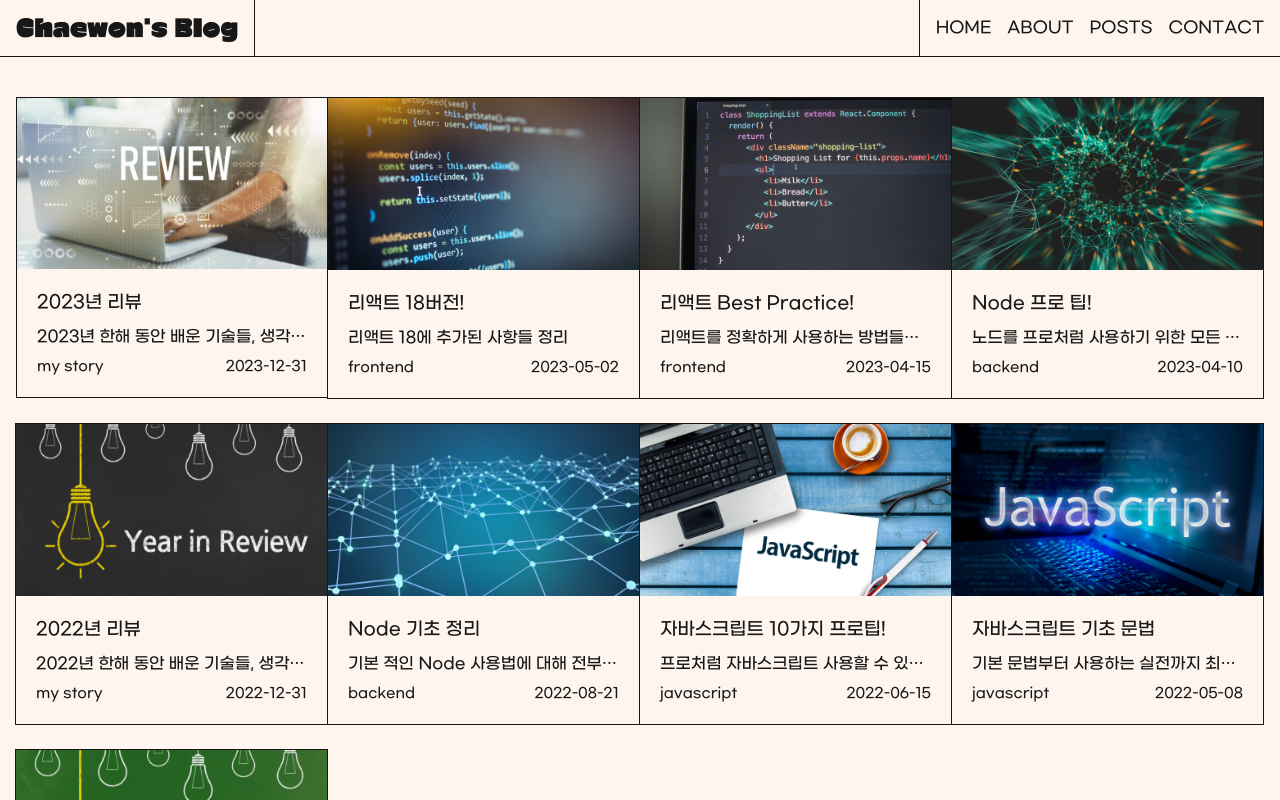
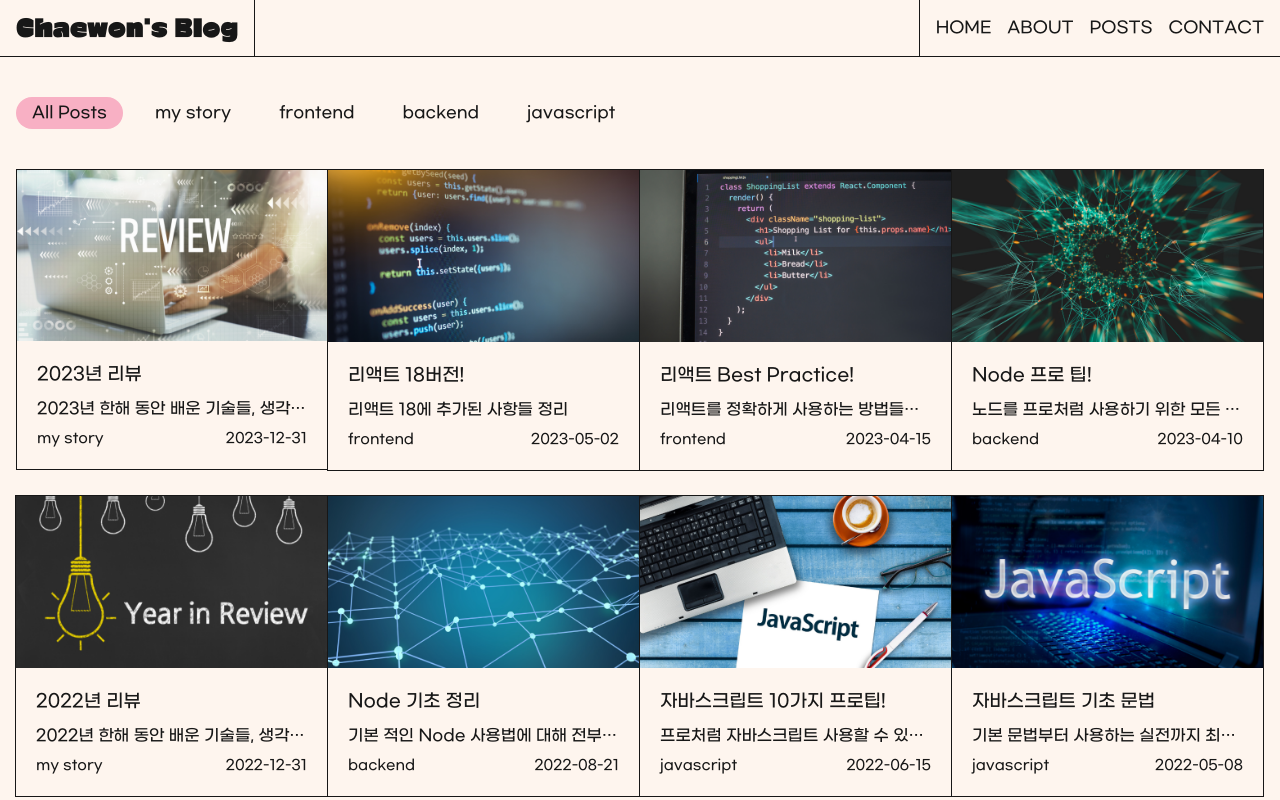
Before and after one commit to ychae030/next_blog, a Next.js app: page /posts in a window 1280 px wide. Shown: the top 800 px of the page. Built offline with nearby package versions, Linux system fonts and the light colour scheme.

Commit message:
Feat: post filtering

```diff
--- a/src/app/posts/page.tsx
+++ b/src/app/posts/page.tsx
@@ -1,12 +1,10 @@
-import CardGrid from "@/components/posts/CardGrid";
+import FilteredPosts from "@/components/posts/FilteredPosts";
 import { getAllPosts } from "@/service/posts";
 import React from "react";
 
 export default async function PostsPage() {
   const posts = await getAllPosts();
-  return (
-    <div className="py-10">
-      <CardGrid posts={posts} gap="gap-y-6" />
-    </div>
-  );
+  const categories = [...new Set(posts.map((post) => post.category))];
+
+  return <FilteredPosts posts={posts} categories={categories} />;
 }
--- a/src/components/posts/CardItem.tsx
+++ b/src/components/posts/CardItem.tsx
@@ -21,7 +21,7 @@ export default function CardItem({
           height={200}
         />
         <div className="p-5">
-          <h4 className="mb-2 truncate text-lg group-hover:bg-point">
+          <h4 className="mb-2 truncate text-lg group-hover:text-sub">
             {title}
           </h4>
           <p className="mb-2 truncate">{description}</p>
--- /dev/null
+++ b/src/components/posts/Categories.tsx
@@ -0,0 +1,24 @@
+import React from "react";
+type Props = {
+  categories: string[];
+  selected: string;
+  handleClick: (category: string) => void;
+};
+export default function Categories({
+  categories,
+  selected,
+  handleClick,
+}: Props) {
+  return (
+    <ul className="flex gap-4 overflow-x-scroll whitespace-nowrap py-10">
+      {categories.map((category) => (
+        <li
+          className={`${selected === category && "bg-sub hover:text-foreground"} cursor-pointer rounded-full px-4 py-1 hover:text-sub`}
+          key={category}
+        >
+          <button onClick={() => handleClick(category)}>{category}</button>
+        </li>
+      ))}
+    </ul>
+  );
+}
--- /dev/null
+++ b/src/components/posts/FilteredPosts.tsx
@@ -0,0 +1,33 @@
+"use client";
+
+import React, { useState } from "react";
+import CardGrid from "./CardGrid";
+import Categories from "./Categories";
+import { PostType } from "@/service/posts";
+
+type Props = {
+  posts: PostType[];
+  categories: string[];
+};
+
+const ALL_POSTS = "All Posts";
+export default function FilteredPosts({ posts, categories }: Props) {
+  const [selected, setSelected] = useState(ALL_POSTS);
+  const filtered =
+    selected === ALL_POSTS
+      ? posts
+      : posts.filter((post) => post.category === selected);
+
+  return (
+    <>
+      <Categories
+        handleClick={setSelected}
+        selected={selected}
+        categories={[ALL_POSTS, ...categories]}
+      />
+      <div className="pb-10">
+        <CardGrid posts={filtered} gap="gap-y-6" />
+      </div>
+    </>
+  );
+}
```
